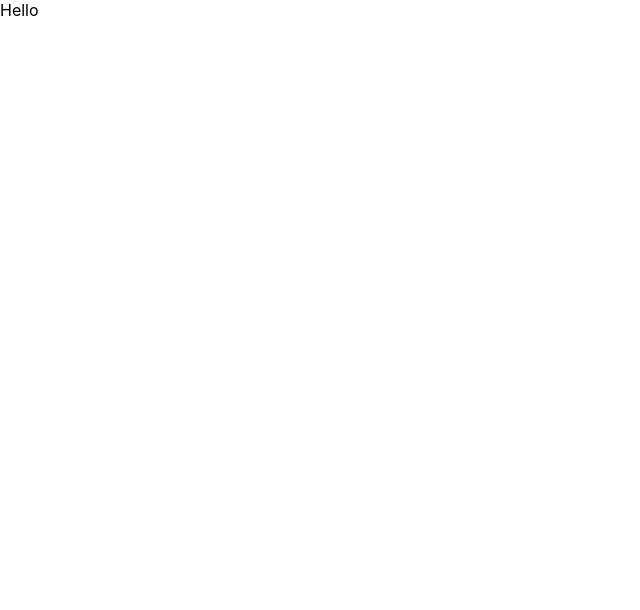
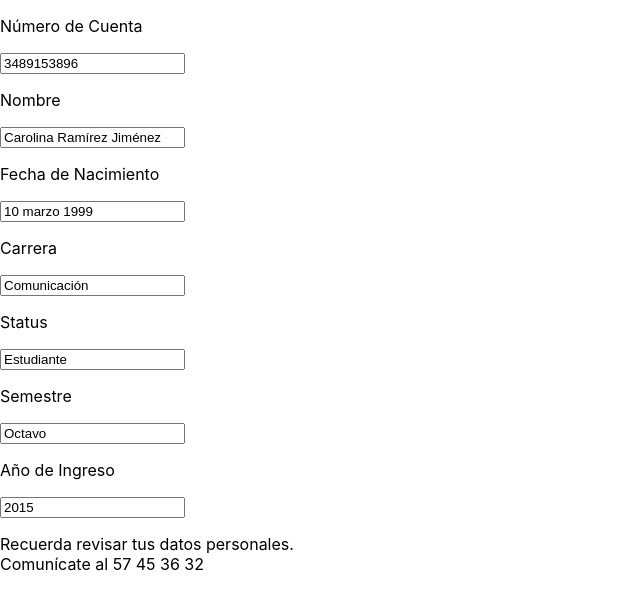
Before and after one commit to maricruzcg/MEX008-Accenture-Talent-Fest, a React (Create React App) app in the folder accenture-talent-fest/: page /confirm-form in a window 1280 px wide. Shown: the top 610 px of the page, without its empty margins (0-640 px from the left). Built offline with nearby package versions, Linux system fonts and the light colour scheme.

Commit message:
subiendo componente formulario de estudiante

```diff
--- a/accenture-talent-fest/src/components/StudentForm.jsx
+++ b/accenture-talent-fest/src/components/StudentForm.jsx
@@ -2,7 +2,40 @@ import React, { Component } from 'react';
 
 class StudentForm extends Component {
   render() {
-    return <div>Hello</div>;
+    return (
+      <form action="">
+        <label htmlFor="">
+          <p>Número de Cuenta</p>
+        </label>
+        <input type="text" value="3489153896" readonly/>
+        <label htmlFor="">
+          <p>Nombre</p>
+        </label>
+        <input type="text" value="Carolina Ramírez Jiménez" readonly/>
+        <label htmlFor="">
+          <p>Fecha de Nacimiento</p>
+        </label>
+        <input type="text" value="10 marzo 1999" readonly/>
+        <label htmlFor="">
+          <p>Carrera</p>
+        </label>
+        <input type="text" value="Comunicación" readonly/>
+        <label htmlFor="">
+          <p>Status</p>
+        </label>
+        <input type="text" value="Estudiante" readonly/>
+        <label htmlFor="">
+          <p>Semestre</p>
+        </label>
+        <input type="text" value="Octavo" readonly/>
+        <label htmlFor="">
+          <p>Año de Ingreso</p>
+        </label>
+        <input type="text" value="2015" readonly/>
+        <p>Recuerda revisar tus datos personales. <br/> Comunícate al 57 45 36 32</p>
+
+      </form>
+    );
   }
 }
 
```
